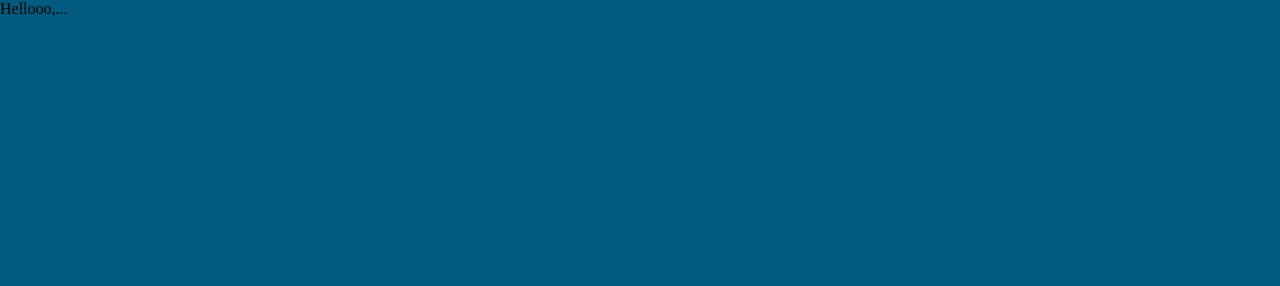
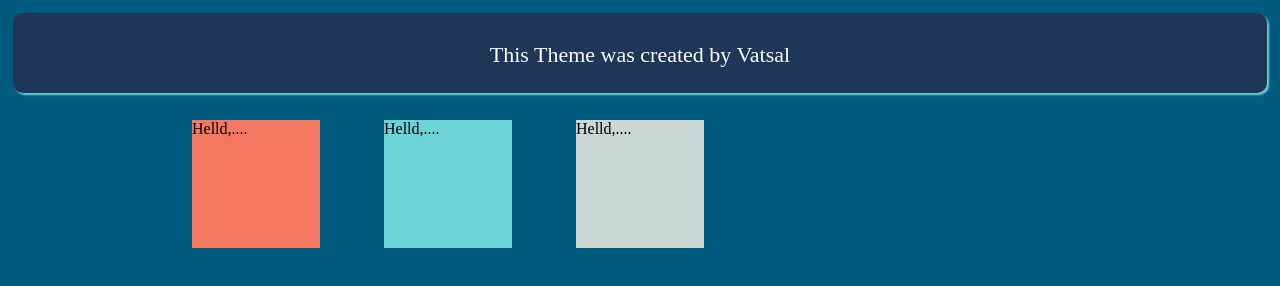
Before and after one commit to vatsalpatel001/Small_Html_Css_Javascript_Int_Project.github.io, a plain HTML site: page HTML_Theme_1/index.html in a window 1280 px wide. Drawn offline with Linux system fonts and the light colour scheme.

Commit message:
added bg clr

```diff
--- a/HTML_Theme_1/Css/Style.css
+++ b/HTML_Theme_1/Css/Style.css
@@ -9,3 +9,45 @@
 		width: 100vw;
 		overflow: auto;
 	}
+	.head{
+		background: rgb(30, 54, 88);
+		height: 10vh;
+		position: absolute;
+		width: 98vw;
+		margin: 1vw;
+		color: 	rgb(255, 255, 255);
+		padding: 10px;
+		box-shadow: 2px 2px 2px rgb(108, 212, 215);
+		border-radius: 10px;
+		font-size: 22px;
+		text-align: center;
+		line-height: 8vh;
+	}
+
+	.Red_card{
+		position: absolute;
+		top:15vh;
+		left: 15vw;
+		display: inline-block;
+		background-color: rgb(244, 119, 97);
+		height: 10vw;
+		width: 10vw;
+	}
+		.Sky_Blue_card{
+		position: absolute;
+		top:15vh;
+		left: 30vw;
+		display: inline-block;
+		background-color: 	rgb(108, 212, 215);
+		height: 10vw;
+		width: 10vw;
+	}
+			.Light_Gray_card{
+		position: absolute;
+		top:15vh;
+		left: 45vw;
+		display: inline-block;
+		background-color: rgb(202, 215, 212);
+		height: 10vw;
+		width: 10vw;
+	}
--- a/HTML_Theme_1/index.html
+++ b/HTML_Theme_1/index.html
@@ -6,8 +6,11 @@
 	<link rel="stylesheet" href="Css/Style.css">
 </head>
 <body>
-Hellooo,...
+<div class="head">	This Theme was created by Vatsal</div>
 
+<div class="Red_card">Helld,....</div>
+<div class="Sky_Blue_card">Helld,....</div>
+<div class="Light_Gray_card">Helld,....</div>
 <script type="text/javascript" src="Script/index.js"></script>
 </body>
 </html>
```
